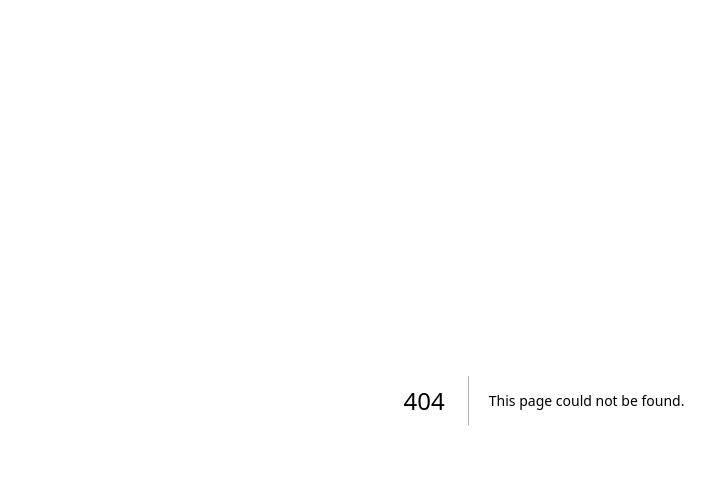
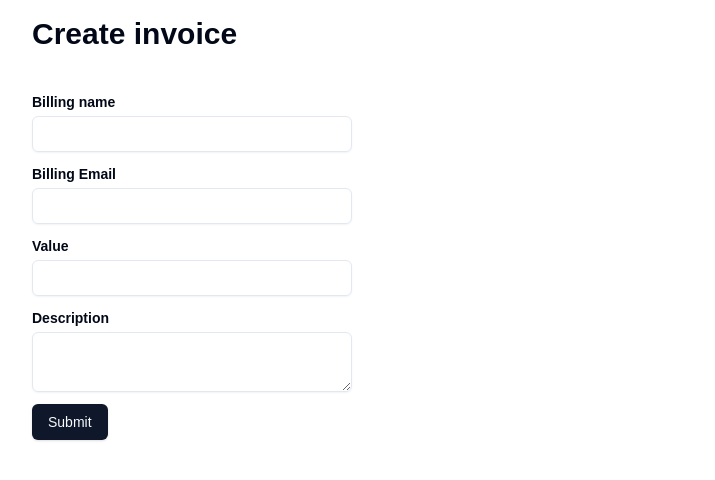
Before and after one commit to sigier/next-invoicing, a Next.js app: page /invoice/new in a window 1280 px wide. Before the commit this address had no page. Shown: the top 480 px of the page, without its empty margins (96-811 px from the left). Built offline with nearby package versions, Linux system fonts and the light colour scheme.

Commit message:
feat.: add new invoice form added

```diff
--- a/package.json
+++ b/package.json
@@ -9,6 +9,7 @@
     "lint": "next lint"
   },
   "dependencies": {
+    "@radix-ui/react-label": "^2.1.1",
     "@radix-ui/react-slot": "^1.1.1",
     "class-variance-authority": "^0.7.1",
     "clsx": "^2.1.1",
--- a/src/app/dashboard/page.tsx
+++ b/src/app/dashboard/page.tsx
@@ -8,26 +8,53 @@ import {
   TableRow,
 } from "@/components/ui/table";
 
+import { Badge } from "@/components/ui/badge";
+import { Button } from "@/components/ui/button";
+import { CirclePlus } from "lucide-react";
+import Link from "next/link";
+
 export default function Home() {
   return (
-    <main className="flex flex-col justify-center items-center h-screen gap-6 text-center max-w-5xl mx-auto">
-      <h1 className="text-5xl font-bold mb-4">Dashboard</h1>
+    <main className="flex flex-col justify-center items-center h-screen gap-6 text-center max-w-5xl mx-auto my-12">
+      <div className="flex justify-between w-full">
+        <h1 className="text-3xl font-bold mb-4">Bills</h1>
+        <p>
+          <Button className="inline-flex gap-2" variant="ghost" asChild>
+            <Link href="invoice/new">
+              <CirclePlus className="h-4 w-4" />
+              Bills
+            </Link>
+          </Button>
+        </p>
+      </div>
       <Table>
         <TableCaption>A list of your recent invoices.</TableCaption>
         <TableHeader>
           <TableRow>
-            <TableHead className="w-[100px]">Invoice</TableHead>
-            <TableHead>Status</TableHead>
-            <TableHead>Method</TableHead>
-            <TableHead className="text-right">Amount</TableHead>
+            <TableHead className="w-[100px] p-4">Date</TableHead>
+            <TableHead className="p-4">Customer</TableHead>
+            <TableHead className="p-4">Email</TableHead>
+            <TableHead className="text-center p-4">Status</TableHead>
+            <TableHead className="text-right p-4">Value</TableHead>
           </TableRow>
         </TableHeader>
         <TableBody>
           <TableRow>
-            <TableCell className="font-medium">INV001</TableCell>
-            <TableCell>Paid</TableCell>
-            <TableCell>Credit Card</TableCell>
-            <TableCell className="text-right">$250.00</TableCell>
+            <TableCell className="font-medium text-left p-4">
+              <span className="font-semibold">10/15/2024</span>
+            </TableCell>
+            <TableCell className="text-left p-4">
+              <span className="font-semibold">Rogan S.</span>
+            </TableCell>
+            <TableCell className="text-left p-4">
+              <span>rogans@scuise.com</span>
+            </TableCell>
+            <TableCell className="text-center p-4">
+              <Badge className="rounded-full">Paid</Badge>
+            </TableCell>
+            <TableCell className="text-right p-4">
+              <span>$250.00</span>
+            </TableCell>
           </TableRow>
         </TableBody>
       </Table>
--- /dev/null
+++ b/src/app/invoice/new/page.tsx
@@ -0,0 +1,51 @@
+import { Label } from "@/components/ui/label";
+import { Input } from "@/components/ui/input";
+import { Textarea } from "@/components/ui/textarea";
+import { Button } from "@/components/ui/button";
+
+export default function Home() {
+  return (
+    <main className="flex flex-col justify-left h-screen gap-6 max-w-5xl mx-auto">
+      <div className="flex justify-between w-full">
+        <h1 className="text-3xl font-bold mb-4 mt-4">Create invoice</h1>
+      </div>
+      <form className="grid gap-4 max-w-xs">
+        <div>
+          <div className="mb-3">
+            <Label htmlFor="name" className="block font-semibold text-sm mb-1">
+              Billing name
+            </Label>
+            <Input id="name" name="name" type="text"></Input>
+          </div>
+
+          <div className="mb-3">
+            <Label htmlFor="email" className="block font-semibold text-sm mb-1">
+              Billing Email
+            </Label>
+            <Input id="email" name="email" type="email"></Input>
+          </div>
+
+          <div className="mb-3">
+            <Label htmlFor="value" className="block font-semibold text-sm mb-1">
+              Value
+            </Label>
+            <Input id="value" name="value" type="text"></Input>
+          </div>
+
+          <div className="mb-3">
+            <Label
+              htmlFor="description"
+              className="block font-semibold text-sm mb-1"
+            >
+              Description
+            </Label>
+            <Textarea id="description" name="description"></Textarea>
+          </div>
+          <div className="w-full font-semibold">
+            <Button>Submit</Button>
+          </div>
+        </div>
+      </form>
+    </main>
+  );
+}
--- /dev/null
+++ b/src/components/ui/badge.tsx
@@ -0,0 +1,36 @@
+import * as React from "react"
+import { cva, type VariantProps } from "class-variance-authority"
+
+import { cn } from "@/lib/utils"
+
+const badgeVariants = cva(
+  "inline-flex items-center rounded-md border px-2.5 py-0.5 text-xs font-semibold transition-colors focus:outline-none focus:ring-2 focus:ring-ring focus:ring-offset-2",
+  {
+    variants: {
+      variant: {
+        default:
+          "border-transparent bg-primary text-primary-foreground shadow hover:bg-primary/80",
+        secondary:
+          "border-transparent bg-secondary text-secondary-foreground hover:bg-secondary/80",
+        destructive:
+          "border-transparent bg-destructive text-destructive-foreground shadow hover:bg-destructive/80",
+        outline: "text-foreground",
+      },
+    },
+    defaultVariants: {
+      variant: "default",
+    },
+  }
+)
+
+export interface BadgeProps
+  extends React.HTMLAttributes<HTMLDivElement>,
+    VariantProps<typeof badgeVariants> {}
+
+function Badge({ className, variant, ...props }: BadgeProps) {
+  return (
+    <div className={cn(badgeVariants({ variant }), className)} {...props} />
+  )
+}
+
+export { Badge, badgeVariants }
--- /dev/null
+++ b/src/components/ui/input.tsx
@@ -0,0 +1,22 @@
+import * as React from "react"
+
+import { cn } from "@/lib/utils"
+
+const Input = React.forwardRef<HTMLInputElement, React.ComponentProps<"input">>(
+  ({ className, type, ...props }, ref) => {
+    return (
+      <input
+        type={type}
+        className={cn(
+          "flex h-9 w-full rounded-md border border-input bg-transparent px-3 py-1 text-base shadow-sm transition-colors file:border-0 file:bg-transparent file:text-sm file:font-medium file:text-foreground placeholder:text-muted-foreground focus-visible:outline-none focus-visible:ring-1 focus-visible:ring-ring disabled:cursor-not-allowed disabled:opacity-50 md:text-sm",
+          className
+        )}
+        ref={ref}
+        {...props}
+      />
+    )
+  }
+)
+Input.displayName = "Input"
+
+export { Input }
--- /dev/null
+++ b/src/components/ui/label.tsx
@@ -0,0 +1,26 @@
+"use client"
+
+import * as React from "react"
+import * as LabelPrimitive from "@radix-ui/react-label"
+import { cva, type VariantProps } from "class-variance-authority"
+
+import { cn } from "@/lib/utils"
+
+const labelVariants = cva(
+  "text-sm font-medium leading-none peer-disabled:cursor-not-allowed peer-disabled:opacity-70"
+)
+
+const Label = React.forwardRef<
+  React.ElementRef<typeof LabelPrimitive.Root>,
+  React.ComponentPropsWithoutRef<typeof LabelPrimitive.Root> &
+    VariantProps<typeof labelVariants>
+>(({ className, ...props }, ref) => (
+  <LabelPrimitive.Root
+    ref={ref}
+    className={cn(labelVariants(), className)}
+    {...props}
+  />
+))
+Label.displayName = LabelPrimitive.Root.displayName
+
+export { Label }
--- /dev/null
+++ b/src/components/ui/textarea.tsx
@@ -0,0 +1,22 @@
+import * as React from "react"
+
+import { cn } from "@/lib/utils"
+
+const Textarea = React.forwardRef<
+  HTMLTextAreaElement,
+  React.ComponentProps<"textarea">
+>(({ className, ...props }, ref) => {
+  return (
+    <textarea
+      className={cn(
+        "flex min-h-[60px] w-full rounded-md border border-input bg-transparent px-3 py-2 text-base shadow-sm placeholder:text-muted-foreground focus-visible:outline-none focus-visible:ring-1 focus-visible:ring-ring disabled:cursor-not-allowed disabled:opacity-50 md:text-sm",
+        className
+      )}
+      ref={ref}
+      {...props}
+    />
+  )
+})
+Textarea.displayName = "Textarea"
+
+export { Textarea }
```
Also changed, not shown: 1 other file (tests, documents, lock files or other folders).
